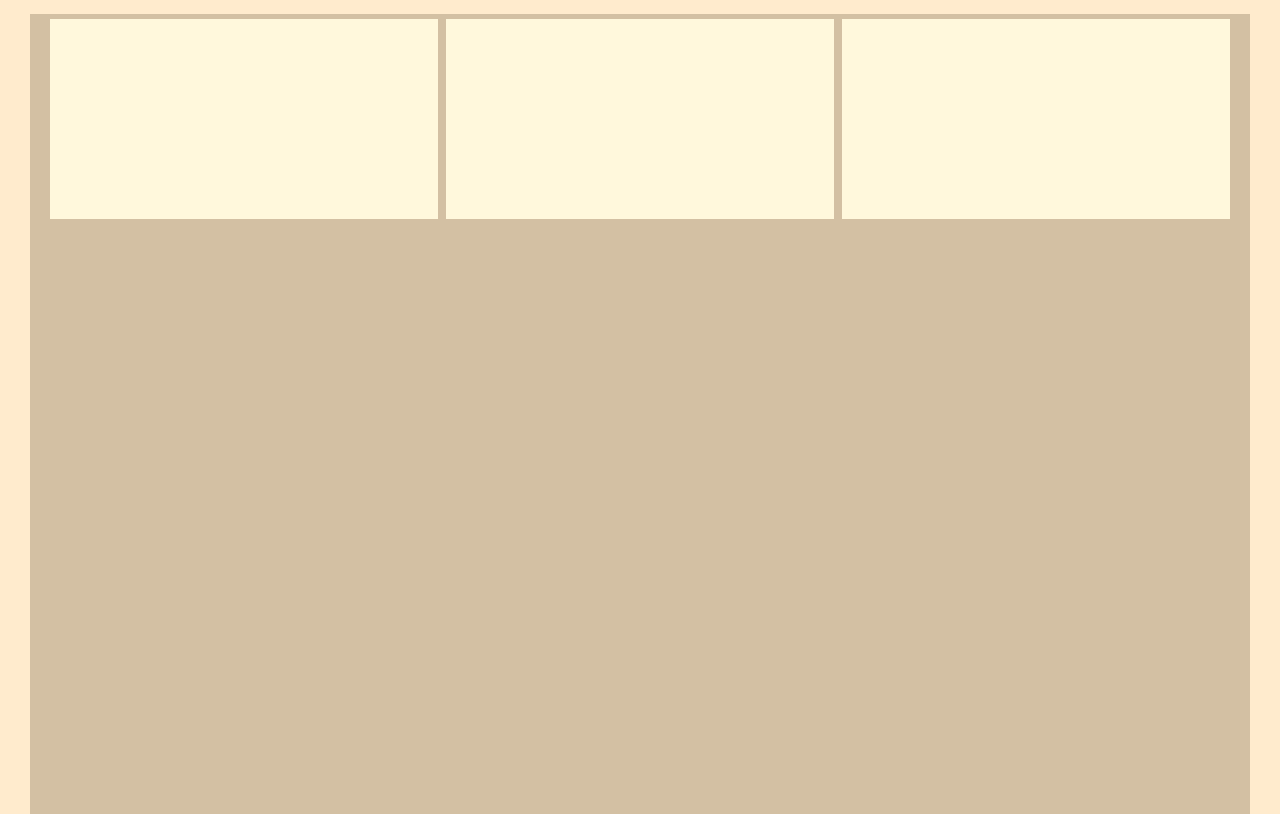
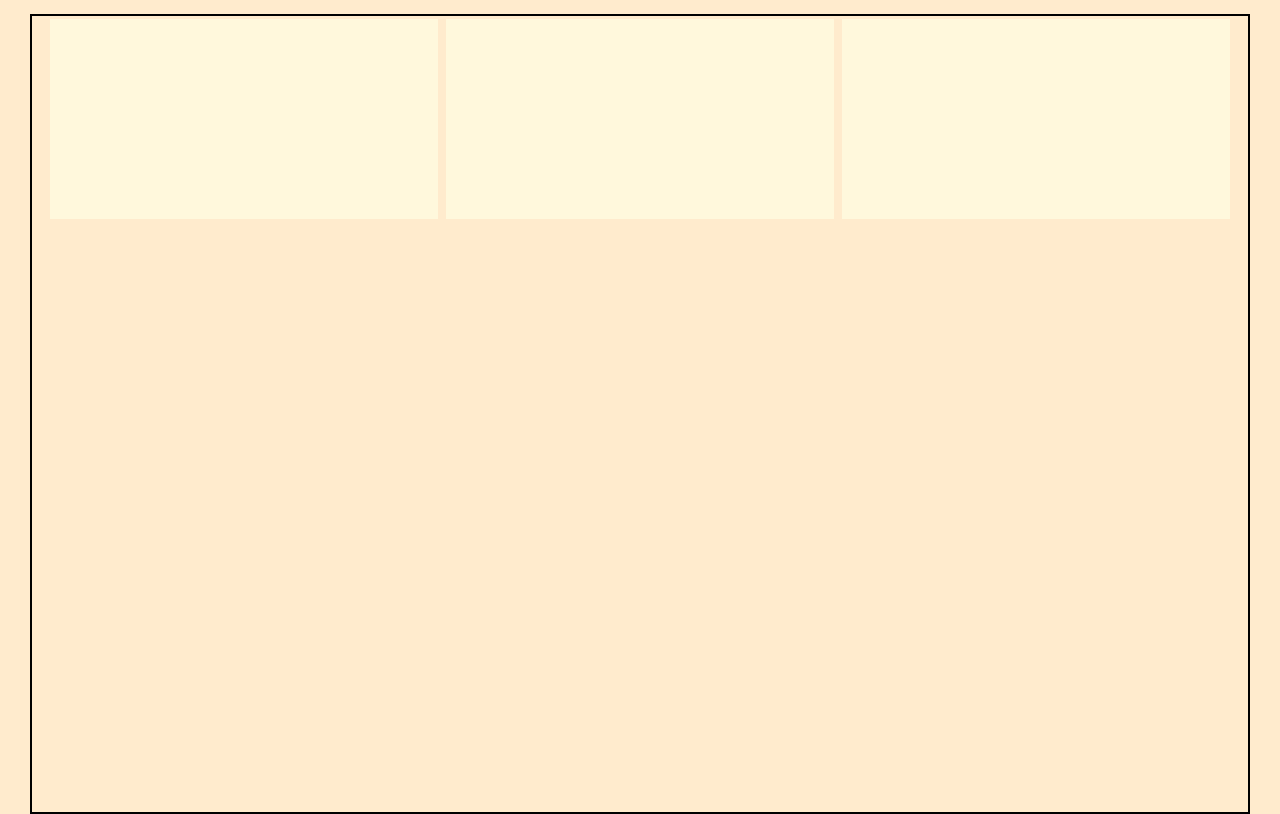
Before and after one commit to evsem/project_1, a website: page index.html in a window 1280 px wide. Drawn offline with Linux system fonts and the light colour scheme.

Commit message:
v(7.2)-project_1

```diff
--- a/css/style.css
+++ b/css/style.css
@@ -96,9 +96,9 @@ body {
 .container_main {
   max-width: 1220px;
   min-height: 100vh;
-  background-color: rgb(211, 192, 163);
   margin: 14px auto;
-  padding: 5px;
+  padding: 3px;
+  border: 2px solid black;
 }
 
 /*-----topStart-----*/
```
